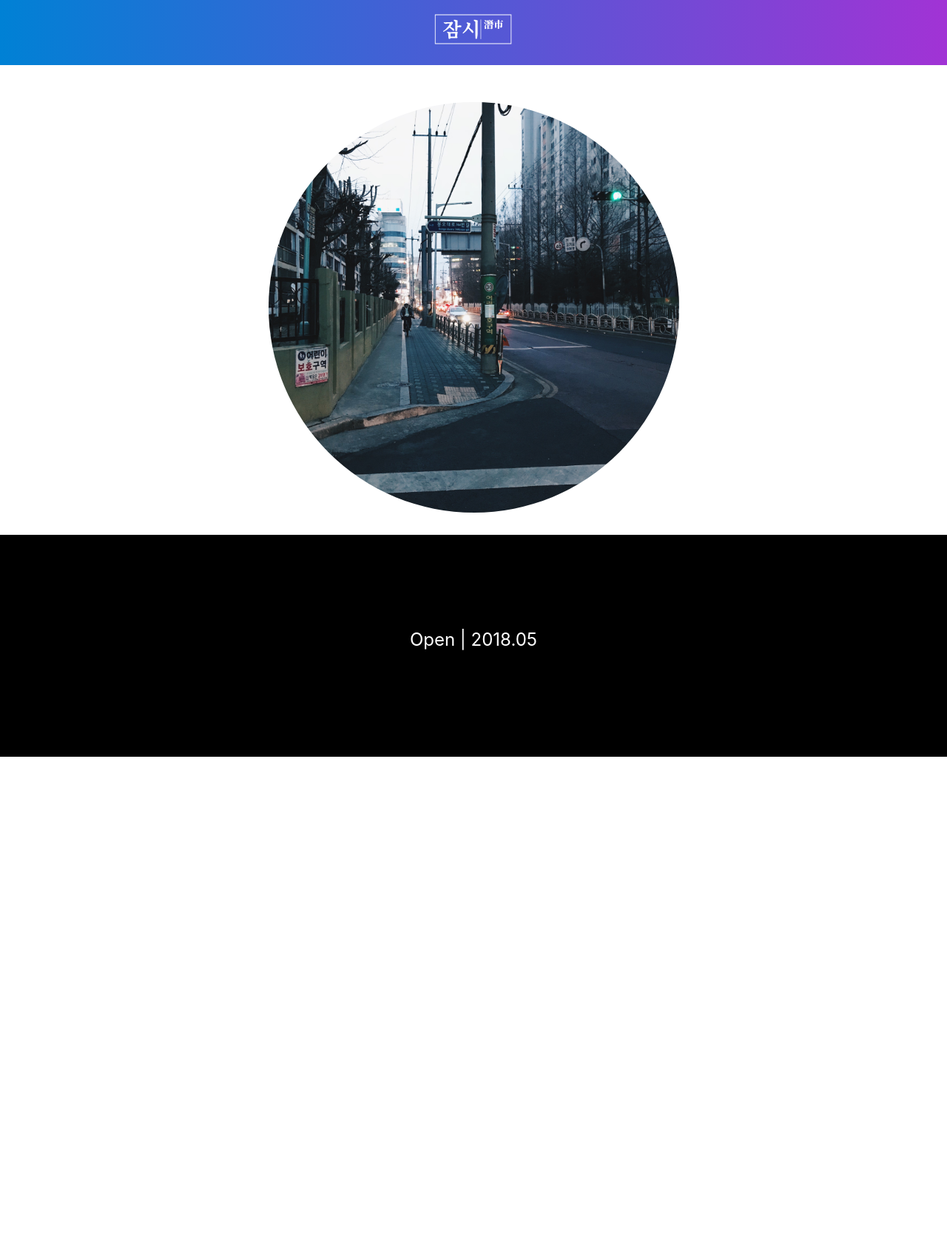
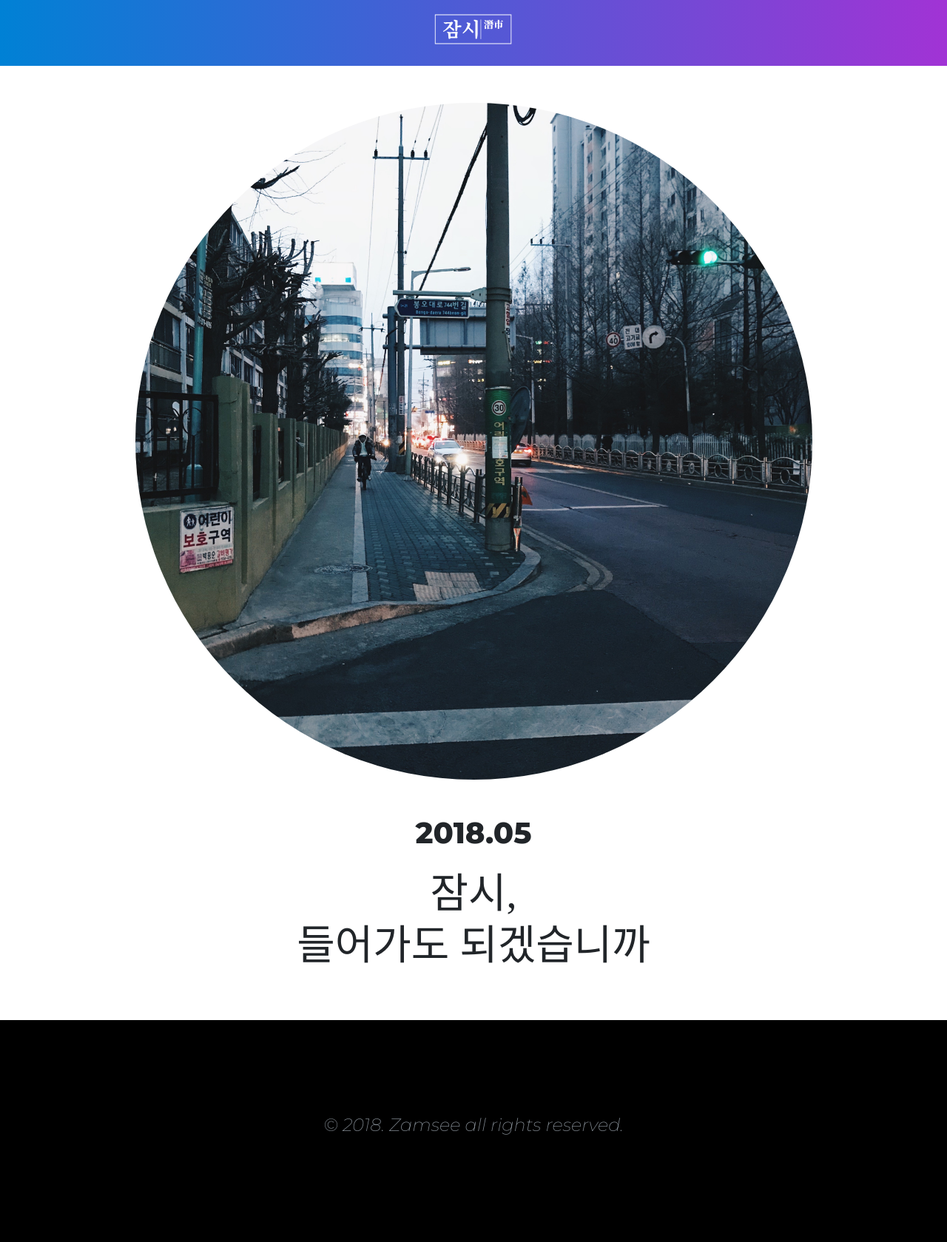
Before and after one commit to zamsi-webzine/backend, a Django app: page / in a window 1280 px wide. Shown: the whole page at 74% size. Before the commit the page ends 1023 px from the top, so only its background shows below. Run offline with Django 3.2, Linux system fonts and the light colour scheme; parts of the project's set-up code (start-up, migrations or seed data) failed here and were passed over; some libraries are stand-ins or nearby versions; some web fonts are replaced.

Commit message:
Add font & description

```diff
--- a/zamsee-back/static/assets/css/main.css
+++ b/zamsee-back/static/assets/css/main.css
@@ -1,3 +1,11 @@
+@import url('https://fonts.googleapis.com/css?family=Montserrat:200i,500,800');
+@import url(//fonts.googleapis.com/earlyaccess/kopubbatang.css);
+
+body {
+    font-family: 'Montserrat', sans-serif;
+}
+
+/*-------------header-------------*/
 .container-fluid {
     padding: 0;
 }
@@ -12,22 +20,38 @@
     width: 160px;
 }
 
+/*-------------body-------------*/
 #wrap-body {
-    padding: 50px 0 30px 0;
+    padding: 50px 0 50px 0;
 }
 
-.col-sm-6 {
-    margin: 0 10px 0 10px;
+/*-------------picture-------------*/
+.col-sm-10 {
+    padding: 0 30px 0 30px;
 }
 
+/*-------------title & text-------------*/
+#d-day-title > h1 {
+    margin-bottom: 30px;
+    font-weight: 800 !important;
+}
+
+#description {
+    font-family: 'KoPub Batang', serif;
+}
+
+/*-------------footer-------------*/
+
 .jumbotron {
+    margin: 70px 0 0 0;
     background-color: black;
     display: flex;
     align-items: center;
 }
 
 @media (max-width: 1680px) {
-    #d-day {
+    #copyright {
+        font-weight: 200;
         font-size: 1.5rem;
     }
 
@@ -37,9 +61,11 @@
 }
 
 @media (max-width: 414px) {
-    #d-day {
+    #copyright {
+        font-weight: 200;
         font-size: 1rem;
     }
+
     .jumbotron {
         height: 200px;
     }
--- a/zamsee-back/templates/index.html
+++ b/zamsee-back/templates/index.html
@@ -45,7 +45,7 @@
         <div class="col-sm">
 
         </div>
-        <div class="col-sm-6">
+        <div class="col-sm-10">
             <div class="text-center">
                 <img src="https://doy0iundk4hjr.cloudfront.net/static/assets/images/cities/landing_0{% rand_num 8 %}.jpg" class="rounded-circle img-fluid" alt="도시">
             </div>
@@ -56,10 +56,17 @@
     </div>
     </div>
 </section>
+<section class="container" id="d-day-title">
+    <h1 class="text-center">2018.05</h1>
+</section>
+<section class="container" id="description">
+    <h3 class="text-center display-4">잠시,</h3>
+    <h3 class="text-center display-4">들어가도 되겠습니까</h3>
+</section>
 
 <footer class="jumbotron jumbotron-fluid">
     <div class="container">
-        <p id="d-day" class="text-center text-white">Open | 2018.05</p>
+        <p id="copyright" class="text-center text-muted"><em>© 2018. Zamsee all rights reserved.</em></p>
     </div>
 </footer>
 
```
